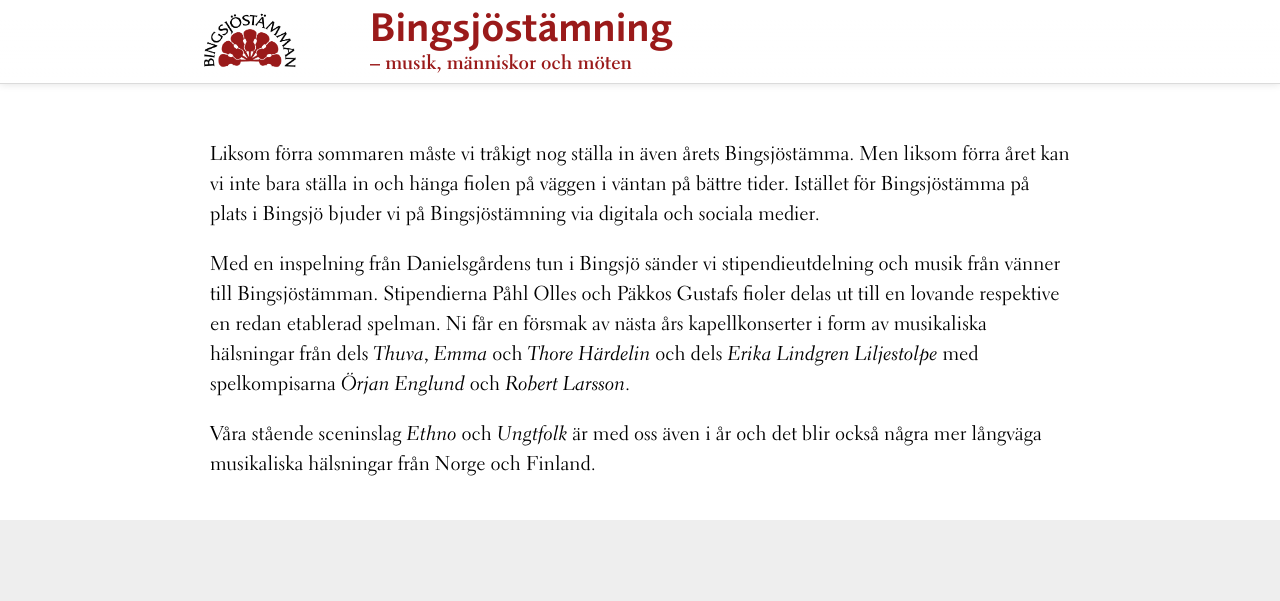
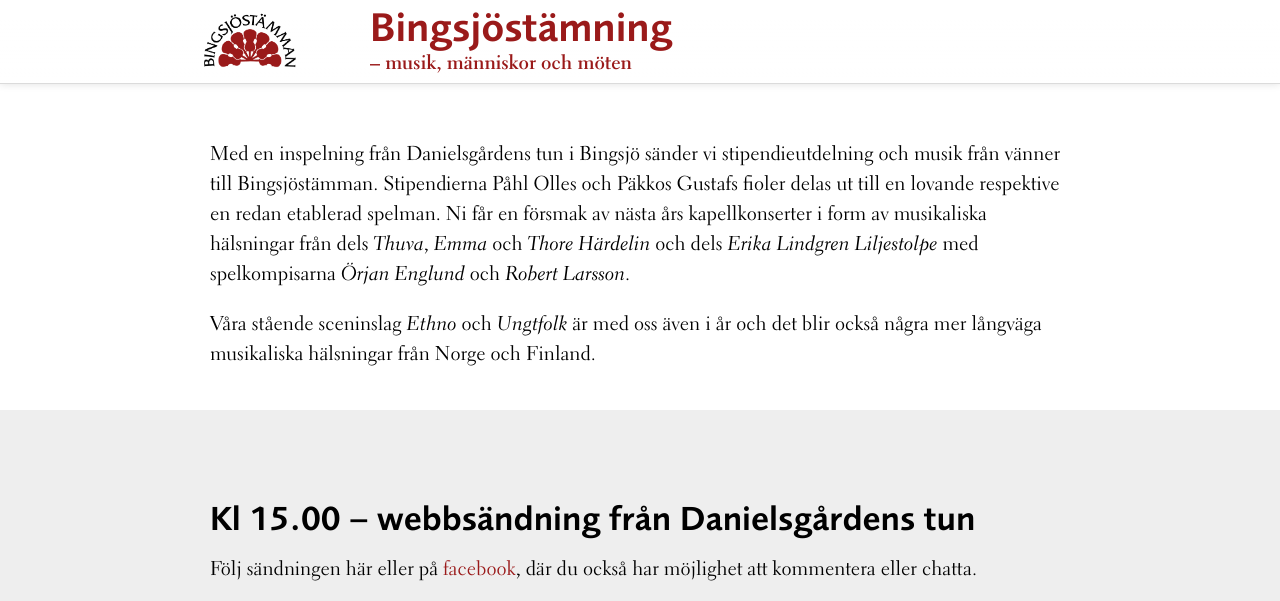
Before and after one commit to bingsjostamman/bingsjostamman.github.io, a Jekyll site: the page built from 2021/bingsjostamning.md, in a window 1280 px wide and 900 px high, cut to the strip 0-601 px from the top of the window. Built offline with Jekyll 4.4.1, drawn with Linux system fonts in a browser that asks for light colours.

Commit message:
Update bingsjostamning.md

```diff
--- a/2021/bingsjostamning.md
+++ b/2021/bingsjostamning.md
@@ -11,7 +11,6 @@
 ---
 
 <div class="glacier">
-<p>Liksom förra sommaren måste vi tråkigt nog ställa in även årets Bingsjöstämma. Men liksom förra året kan vi inte bara ställa in och hänga fiolen på väggen i väntan på bättre tider. Istället för Bingsjöstämma på plats i Bingsjö bjuder vi på Bingsjöstämning via digitala och sociala medier.</p>
 
 <p>Med en inspelning från Danielsgårdens tun i Bingsjö sänder vi stipendieutdelning och musik från vänner till Bingsjöstämman. Stipendierna Påhl Olles och Päkkos Gustafs fioler delas ut till en lovande respektive en redan etablerad spelman. Ni får en försmak av nästa års kapellkonserter i form av musikaliska hälsningar från dels <em>Thuva</em>, <em>Emma</em> och <em>Thore Härdelin</em> och dels <em>Erika Lindgren Liljestolpe</em> med spelkompisarna <em>Örjan Englund</em> och <em>Robert Larsson</em>.</p>
 
```
